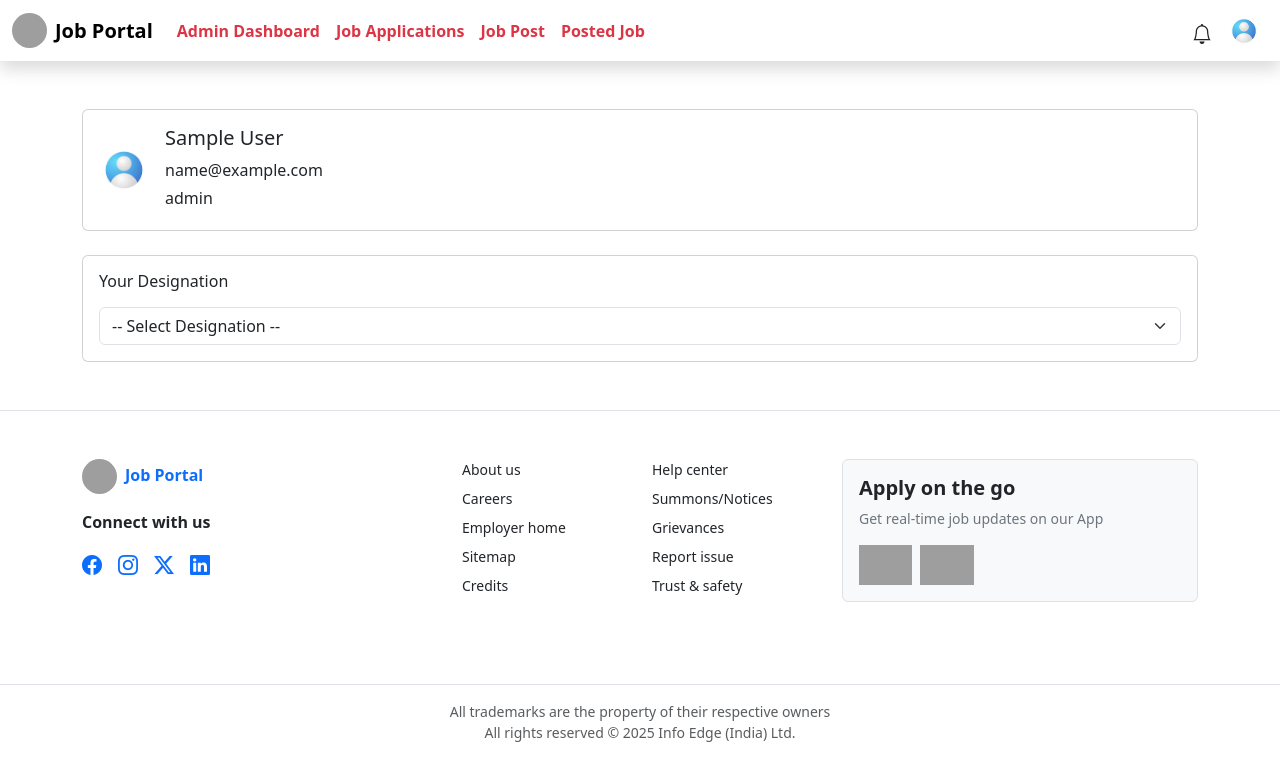
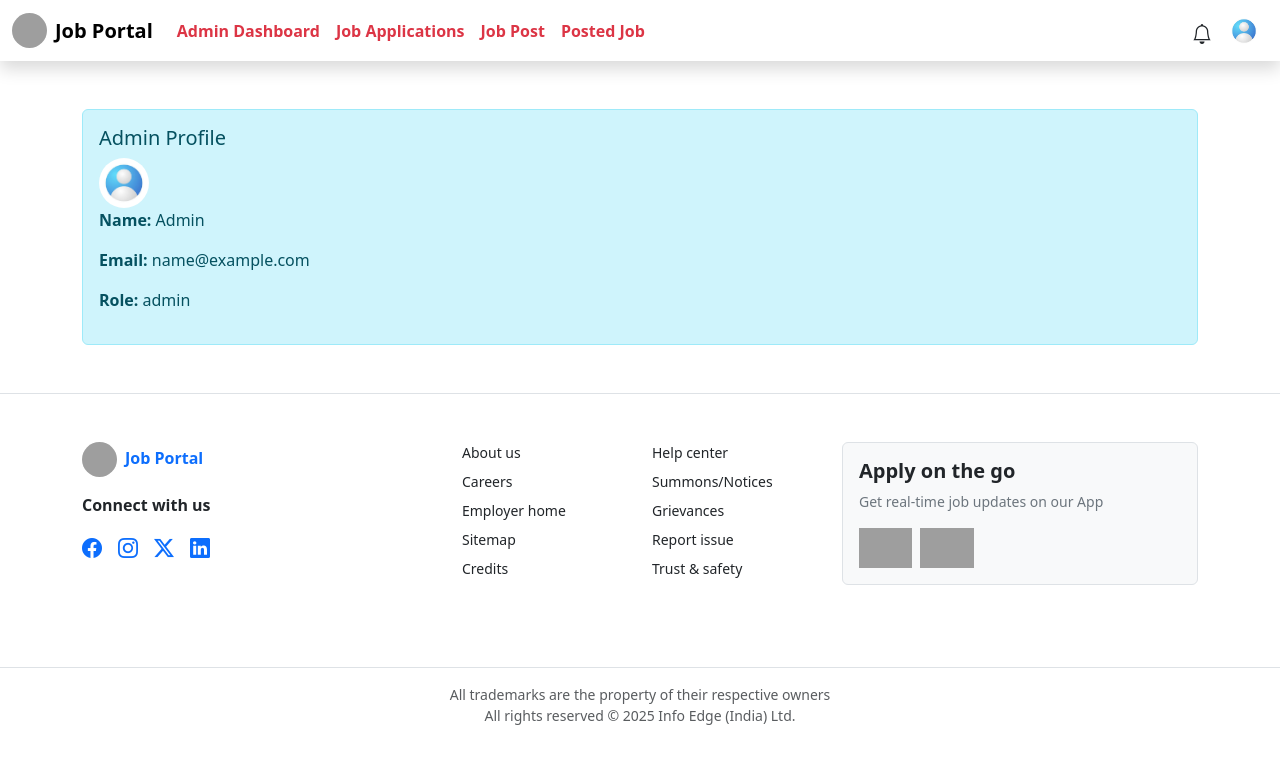
Before and after one commit to gchowdaiah/JobPortalWebsite_FrontendCode, a React (Vite) app in the folder JobPortalApp-main/: page /profile in a window 1280 px wide. Shown: the top 780 px of the page. Built offline with nearby package versions, Linux system fonts and the light colour scheme; sample sign-in values are in the browser's storage; grey boxes are pictures that could not be loaded.

Commit message:
had some changes in profile

```diff
--- a/JobPortalApp-main/src/Components/Profile.jsx
+++ b/JobPortalApp-main/src/Components/Profile.jsx
@@ -5,7 +5,6 @@ import ProfileLogo from "./../assets/Images/profilelogo.jpg";
 function Profile() {
   const { currentUser } = useAuth();
 
-  // Hardcoded designation list
   const designations = [
     { id: 1, name: "Software Engineer" },
     { id: 2, name: "Senior Software Engineer" },
@@ -16,25 +15,58 @@ function Profile() {
   ];
 
   const [selectedDesignation, setSelectedDesignation] = useState("");
+  const [isEditing, setIsEditing] = useState(false);
 
-  // Load saved designation from localStorage
+  // Load saved designation for logged-in user
   useEffect(() => {
-    const savedDesignation = localStorage.getItem("designation");
-    if (savedDesignation) {
-      setSelectedDesignation(savedDesignation);
+    if (currentUser?.email) {
+      const savedDesignation = localStorage.getItem(
+        `designation_${currentUser.email}`
+      );
+      if (savedDesignation) {
+        setSelectedDesignation(savedDesignation);
+      }
     }
-  }, []);
+  }, [currentUser]);
 
-  // Save designation when user selects
+  // Save designation
   const handleDesignationChange = (e) => {
     const value = e.target.value;
     setSelectedDesignation(value);
-    localStorage.setItem("designation", value);
+    localStorage.setItem(`designation_${currentUser.email}`, value);
+    setIsEditing(false); // close edit mode after saving
   };
+
+  const isAdmin = currentUser.role === "admin";
 
   return (
     <div className="container mt-4">
-      {currentUser ? (
+      {isAdmin && (
+        <div className="alert alert-info">
+
+          <h5>Admin Profile</h5>
+            <div>
+               <img
+                src={ProfileLogo}
+                alt="profile"
+                width="50"
+                height="50"
+                className="rounded-circle me-3"
+              />
+          <p>
+            <strong>Name:</strong> Admin
+          </p>
+          <p>
+            <strong>Email:</strong> {currentUser.email}
+          </p>
+          <p>
+            <strong>Role:</strong> {currentUser.role}
+          </p>
+            </div>
+          </div>
+      )}
+
+      {currentUser && !isAdmin && (
         <>
           {/* Profile Header */}
           <div className="card mb-4">
@@ -52,20 +84,31 @@ function Profile() {
                 </h5>
                 <p className="mb-1">{currentUser.email}</p>
                 <p className="mb-1">{currentUser.role}</p>
-                <p className="mb-1"><strong>{selectedDesignation}</strong></p>
+                {selectedDesignation && !isEditing && (
+                  <p className="mb-1 d-flex align-items-center">
+                    <strong>{selectedDesignation}</strong>
+                    <button
+                      className="btn btn-sm btn-outline-secondary ms-2"
+                      onClick={() => setIsEditing(true)}
+                    >
+                     <i className="bi bi-pencil"></i>
+                    </button>
+                  </p>
+                )}
               </div>
             </div>
           </div>
 
-          {/* Designation Section */}
-          <div className="card">
-            <div className="card-body">
-              <h6 className="mb-3">Your Designation</h6>
-
-              {/* Show dropdown only if not saved */}
-              {!selectedDesignation ? (
+          {/* Designation Section → only if not saved OR if editing */}
+          {(!selectedDesignation || isEditing) && (
+            <div className="card">
+              <div className="card-body">
+                <h6 className="mb-3">
+                  {isEditing ? "Edit Designation" : "Your Designation"}
+                </h6>
                 <select
                   className="form-select"
+                  value={selectedDesignation}
                   onChange={handleDesignationChange}
                 >
                   <option value="">-- Select Designation --</option>
@@ -75,16 +118,10 @@ function Profile() {
                     </option>
                   ))}
                 </select>
-              ) : (
-                <p className="mt-2 text-success">
-                  <strong>{selectedDesignation}</strong> (saved)
-                </p>
-              )}
+              </div>
             </div>
-          </div>
+          )}
         </>
-      ) : (
-        <p>Please log in to view your profile.</p>
       )}
     </div>
   );
```
